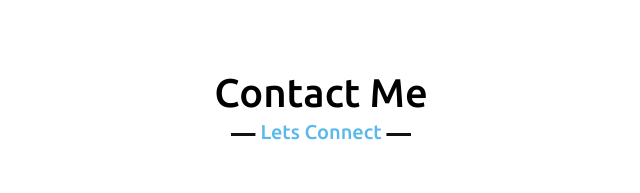
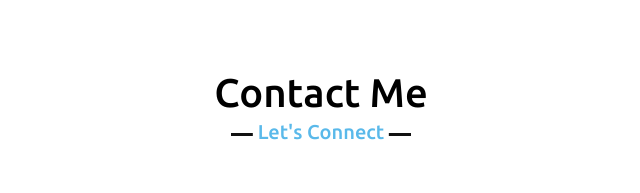
Before and after one commit to iissh/iisshwebsite.github.io, a plain HTML site: page index.html in a window 1280 px wide. Shown: the part 2530-2723 px from the top of the page, 319-959 px from the left. Drawn offline with nearby package versions, Linux system fonts and the light colour scheme.

Commit message:
Update style.css

```diff
--- a/style.css
+++ b/style.css
@@ -441,7 +441,7 @@ section .title::after{
 
 /* contact section styling */
 .contact .title::after{
-    content: "Lets Connect";
+    content: "Let's Connect";
 }
 .contact .contact-content .column{
     width: calc(50% - 30px);
```
